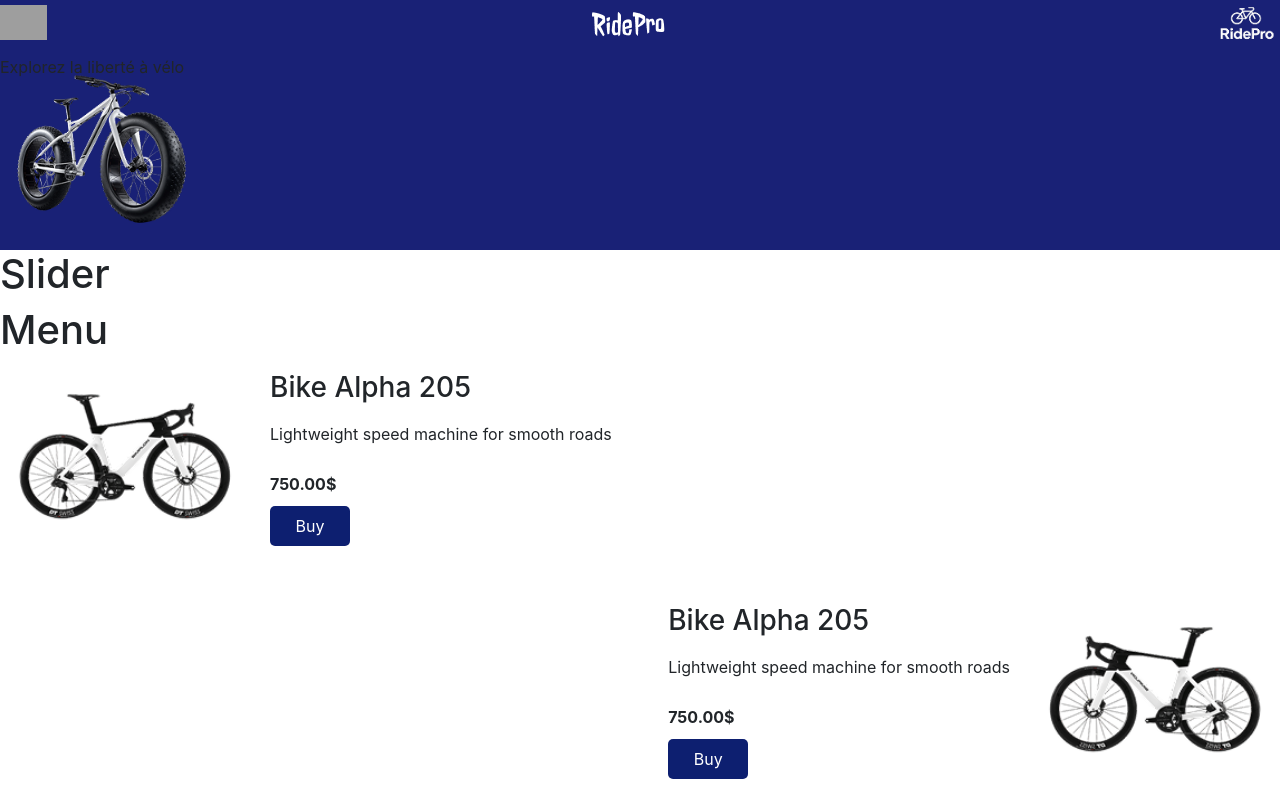
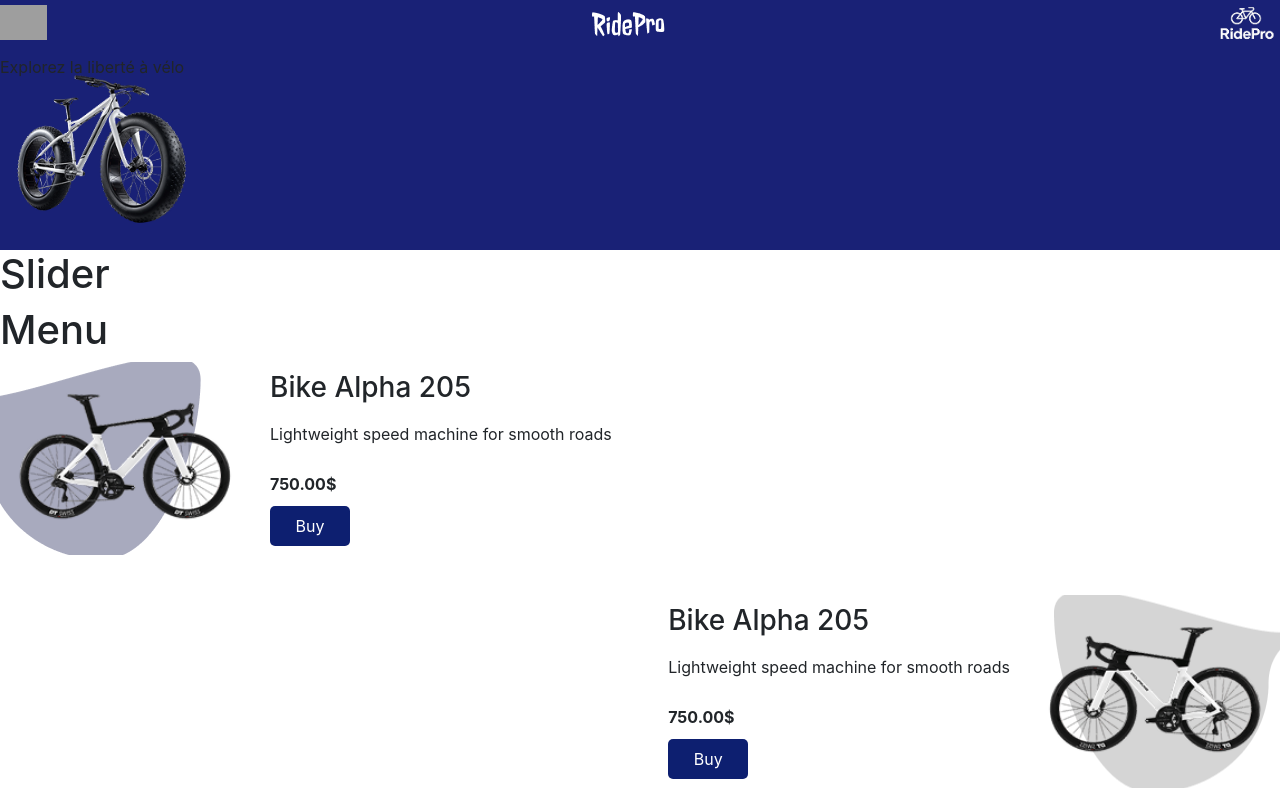
Before and after one commit to badouz/24112025, a React (Create React App) app: page / in a window 1280 px wide. Shown: the top 800 px of the page. Built offline with nearby package versions, Linux system fonts and the light colour scheme; grey boxes are pictures that could not be loaded.

Commit message:
added background images

```diff
--- a/src/App.css
+++ b/src/App.css
@@ -105,3 +105,13 @@
   border-radius: 5px;
   width: 80px;
 }
+.product-backgroundR{
+  background-image: url('/public/img/Ellipse2.png');
+  background-repeat: no-repeat;
+  background-position: right;
+}
+.product-backgroundL{
+  background-image: url('/public/img/Ellipse1.png');
+  background-repeat: no-repeat;
+  background-position: left;
+}
--- a/src/product.js
+++ b/src/product.js
@@ -9,7 +9,9 @@ const prodlist = [
 function ProductLeft({ image, name, description, price }) {
   return (
     <div className="product product-left">
+      <div className='product-backgroundL'>
       <img className="product-img" src={image} alt={name} />
+      </div>
       <div className="product-content">
         <h3>{name}</h3>
         <p>{description}</p>
@@ -23,7 +25,9 @@ function ProductLeft({ image, name, description, price }) {
 function ProductRight({ image, name, description, price }) {
   return (
     <div className="product product-right">
+      <div className='product-backgroundR'>
       <img className="product-img" src={image} alt={name} />
+      </div>
       <div className="product-content">
         <h3>{name}</h3>
         <p>{description}</p>
```
